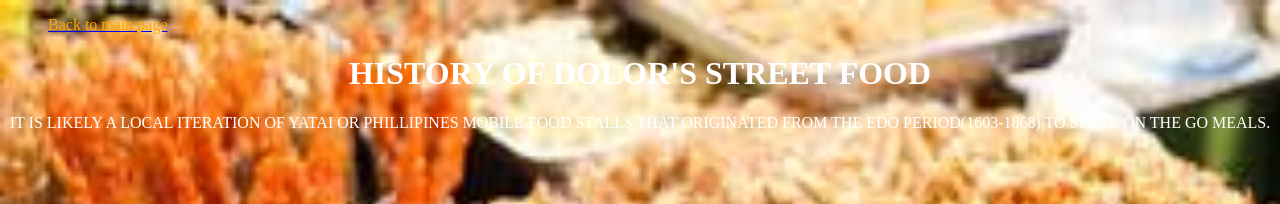
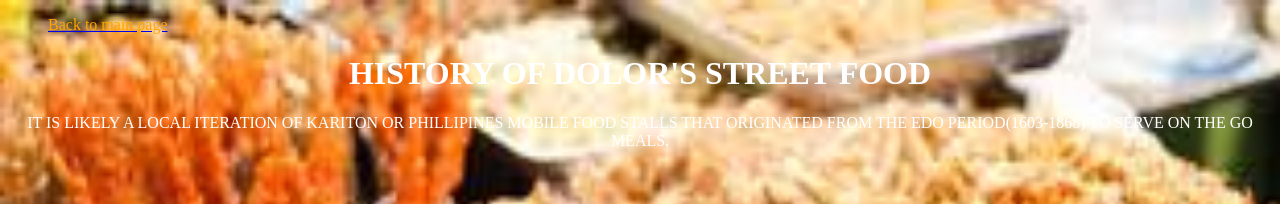
Before and after one commit to bonaos/junjun, a plain HTML site: page about.htm in a window 1280 px wide. Shown: the top 204 px of the page. Drawn offline with Linux system fonts and the light colour scheme.

Commit message:
Update about.htm

```diff
--- a/about.htm
+++ b/about.htm
@@ -15,4 +15,7 @@ body{background-repeat: no-repeat; background-size: 100% 100%; background-attach
 
 </ul>
 <h1><font color=white>  HISTORY OF DOLOR'S STREET FOOD</h1>
-<p><font color=white> IT IS LIKELY A LOCAL ITERATION OF YATAI OR PHILLIPINES MOBILE FOOD STALLS THAT ORIGINATED FROM THE EDO PERIOD(1603-1868) TO SERVE ON THE GO MEALS.</p>
+<p><font color=white> IT IS LIKELY A LOCAL ITERATION OF KARITON OR PHILLIPINES MOBILE FOOD STALLS THAT ORIGINATED FROM THE EDO PERIOD(1603-1868) TO SERVE ON THE GO MEALS.</p>
+
+
+</html>
```
